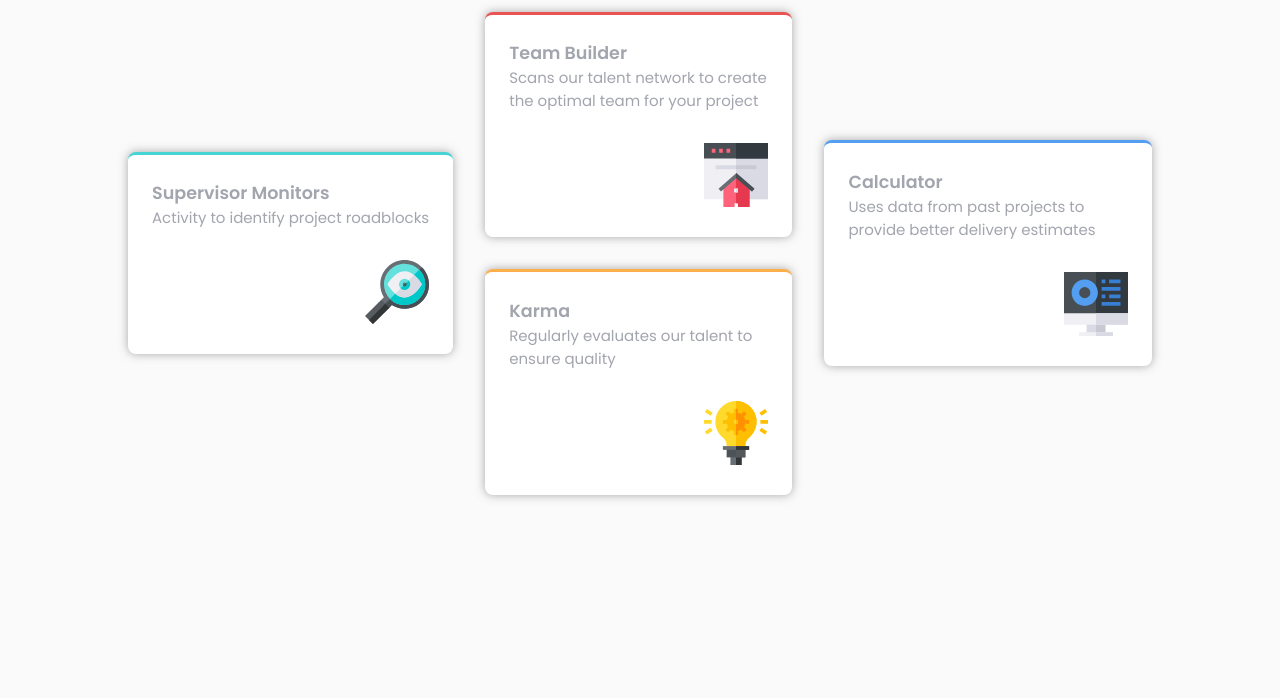
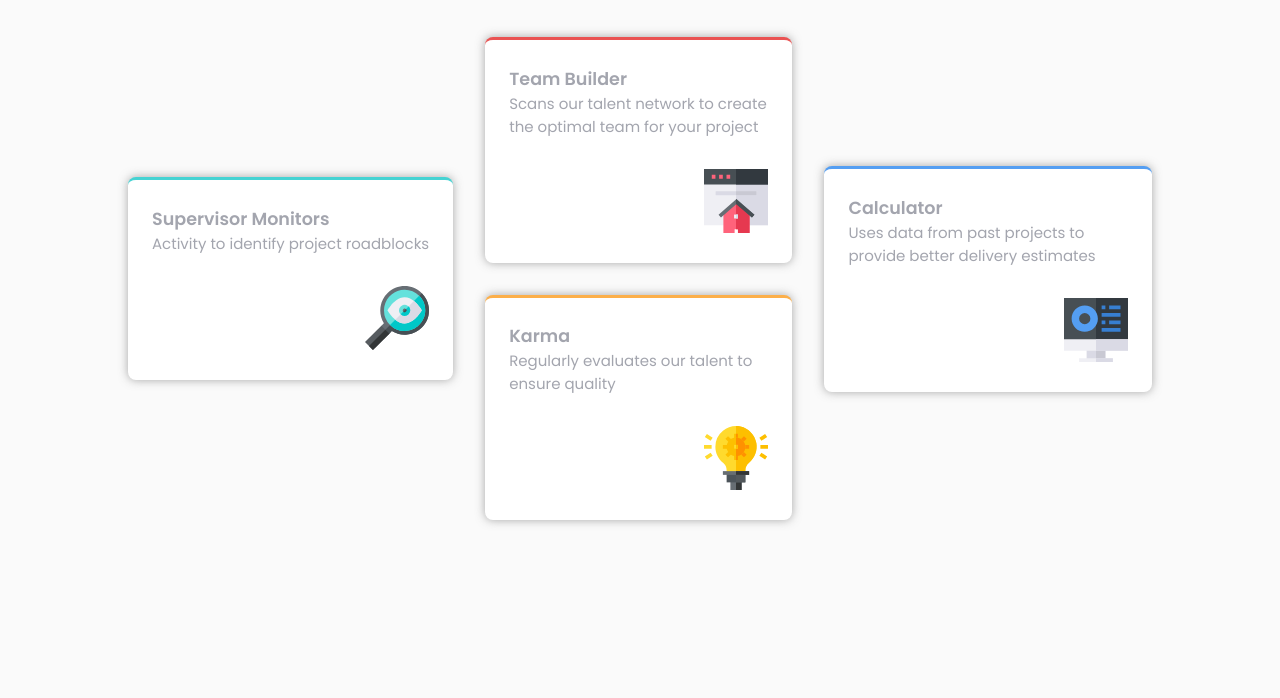
Before and after one commit to jmnyarega/four-card-feature-section, a plain HTML site: page index.html in a window 1280 px wide. Shown: the part 204-902 px from the top of the page. Before the commit the page ends 851 px from the top, so only its background shows below. Drawn offline with Linux system fonts and the light colour scheme.

Commit message:
power of grid layout

```diff
--- a/css/index.css
+++ b/css/index.css
@@ -15,7 +15,7 @@ body {
 
   max-width: 1400px;
   width: 80%;
-  margin: 2% auto;
+  margin: 4% auto;
 
   min-height: 100vh;
   display: flex;
```
